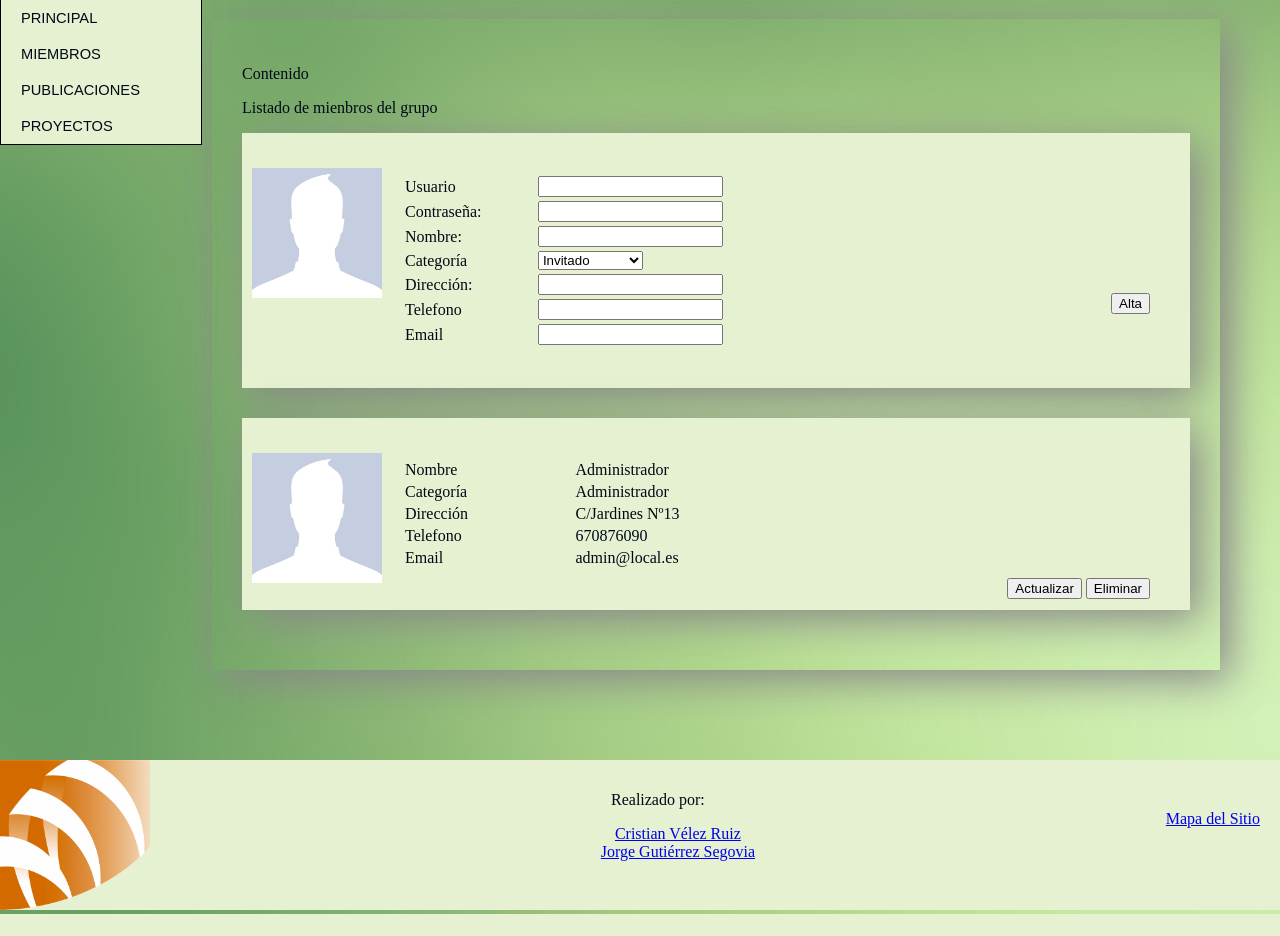
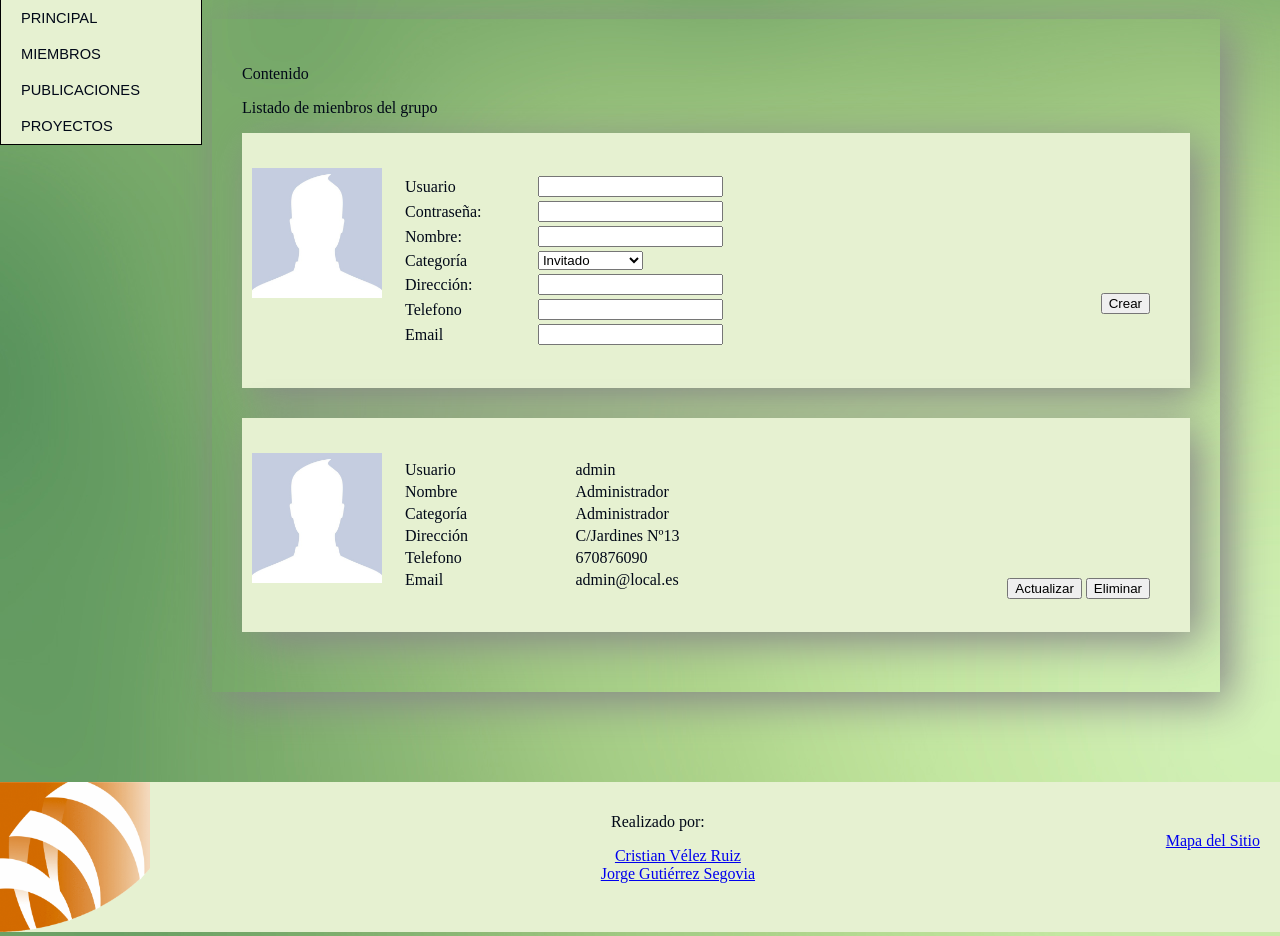
Before and after one commit to ainokila/ProyectoTW-WebInvestigacion, a PHP site: page /editar-usuarios.php in a window 1280 px wide. Shown: the part 81-1017 px from the top of the page. Before the commit the page ends 995 px from the top, so only its background shows below. Run offline with PHP 8.4, Linux system fonts and the light colour scheme; data comes from the database, SQL or seed files in the repository.

Commit message:
Todos los botones

```diff
--- a/php/editar-usuarios.php
+++ b/php/editar-usuarios.php
@@ -9,17 +9,122 @@
 
 
 ?>
+<?php
+	if (isset($_POST['accion']) && isset($_POST['id'])) {
+		switch ($_POST['accion']) {
+			case 'Eliminar': // Presentar formulario y pedir confirmación
+				$accion = 'Eliminar';
+				$db = BD_conexion();
+				BD_borrarMiembro($db,$_POST['id']);
+				BD_desconexion($db);
+				header('Location: ../php/editar-usuarios.php');
+				break;
+			case 'Actualizar':
+				$db = BD_conexion();
+				$tabla = BD_getUsuario($db,$_POST['id']);
+				$consulta = $tabla[0];
+		    	$usuario = $_POST['id'];
+		    	$nombre = $consulta["nombre"];
+		    	$categoria = $consulta["categoria"];
+		    	$direccion = $consulta["direccion"];
+		    	$tel = $consulta["tel"];
+		    	$email = $consulta["email"];
 
-<?php
-	if(isset($_POST["alta"])){
-		$usuario = $_POST["usuario"];
+				echo<<<HTML
+<div class="principal-der">
+			<div id="miembros">
+				<p>Contenido</p>
+				<p>Listado de miembros del grupo</p>
+
+				<div class="miembro">
+					<div class="foto">
+						<img src="../img/perfil.jpg">
+					</div>
+
+					<div class="informacion">
+
+						<form action="./editar-usuarios.php" method="post">
+							<table border="0">
+				              <tr>
+				                <td>Usuario</td>
+				                <td><input type="text" name="usuario" value="$usuario"></td>
+				              </tr>
+
+				              <tr>
+				                <td>Nombre:</td>
+				                <td><input type="text" name="nombre" value="$nombre"></td>
+				              </tr>
+
+				             <tr>
+				                <td>Categoría</td>
+				                <td>
+				                	<select name="categoria" value="$categoria">
+				                		<option selected value="Invitado">Invitado</option>
+                						<option value="Catedratico">Catedratico</option>
+                						<option value="Titular">Titular</option>
+                						<option value="Investigador">Investigador</option>
+                						<option value="Administrador">Administrador</option>
+				                	</select>
+				                </td>
+				              </tr>
+
+				              <tr>
+				                <td>Dirección:</td>
+				                <td><input type="text" name="direccion" value="$direccion"></td>
+				              </tr>
+				             <tr>
+				                <td>Telefono</td>
+				                <td><input type="tel" name="tel" value="$tel"></td>
+				              </tr>
+
+				              <tr>
+				                <td>Email</td>
+				                <td><input type="email" name="email" value="$email"></td>
+				              </tr>
+
+				              	<form action="../php/editar-usuarios.php" method="post">
+	            					<div class="opcion">
+	            						<input type='hidden' name='id' value="$usuario">
+					              		<input type="submit" name="accion" value="Sobreescribir">
+					              		<input type="submit" name="accion" value="Cancelar">
+					              	</div>
+					              	</div>
+	            				</form>
+
+	            			</table>
+            			</form>
+					</div>
+
+				</div>
+				<div class="clear"></div>
+HTML;
+				break;
+
+			case 'Sobreescribir':
+				$db = BD_conexion();
+		    	$usuario = $_POST['usuario'];
+		    	$nombre = $_POST["nombre"];
+		    	$categoria = $_POST["categoria"];
+		    	$direccion = $_POST["direccion"];
+		    	$tel = $_POST["tel"];
+		    	$email = $_POST["email"];
+				BD_updateMiembro($db,$usuario,$nombre,$categoria,$direccion,$tel,$email);
+				BD_desconexion($db);
+				header('Location: ../php/editar-usuarios.php');
+				break;
+
+			case 'Cancelar':
+				header('Location: ../php/editar-usuarios.php');
+				break;
+
+			case 'Crear':
+		    	$usuario = $_POST['usuario'];
 				$pass = $_POST["pass"];
 		    	$nombre = $_POST["nombre"];
 		    	$tipo = $_POST["tipo"];
 		    	$direccion = $_POST["direccion"];
 		    	$telefono = $_POST["telefono"];
 		    	$email = $_POST["email"];
-
 				if($usuario != null && $pass != null && $nombre != null && $tipo != null && $direccion != null && $telefono != null && $email != null){
 					$permisos = 1;
 					$db = BD_conexion();
@@ -29,8 +134,12 @@
 					BD_insertUsuario($db, $usuario, $pass , $nombre, $tipo, $direccion, $telefono, $email,$permisos);
 					BD_desconexion($db);
 				}
+				header('Location: ../php/editar-usuarios.php');
+				break;
 		}
-?>
+	}else{
+		echo<<<HTML
+
 
 <div class="principal-der">
 			<div id="miembros">
@@ -89,7 +198,8 @@
 				              </tr>
 
 				              <div class="opcion">
-									<input type="submit" name="alta" value = "Alta">
+	            					<input type='hidden' name='id' value="default">
+									<input type="submit" name="accion" value = "Crear">
 				              </div>
 
 	            			</table>
@@ -98,6 +208,10 @@
 
 				</div>
 				<div class="clear"></div>
+HTML;
+	}
+?>
+
 <?php
 
 	$db = BD_conexion();
@@ -105,6 +219,7 @@
 	BD_desconexion($db);
 
 	foreach ($tabla as $valor) {
+    	$usuario = $valor["usuario"];
     	$nombre = $valor["nombre"];
     	$categoria = $valor["categoria"];
     	$direccion = $valor["direccion"];
@@ -120,6 +235,10 @@ echo <<< HTML
 					<div class="informacion">
 
 						<table border="0">
+							<tr>
+			                <td>Usuario</td>
+			                <td>$usuario</td>
+			              </tr
 			              <tr>
 			                <td>Nombre</td>
 			                <td>$nombre</td>
@@ -143,10 +262,11 @@ echo <<< HTML
 			                <td>$email</td>
 			              </tr>
 
-			              	<form action="../php/procesa-usuario.php" method="get">
+			              	<form action="../php/editar-usuarios.php" method="post">
             					<div class="opcion">
-				              		<input type="submit" name="actualizar" value="Actualizar">
-				              		<input type="submit" name="eliminar" value="Eliminar">
+	            					<input type='hidden' name='id' value="$usuario">
+				              		<input type="submit" name="accion" value="Actualizar">
+				              		<input type="submit" name="accion" value="Eliminar">
 				              	</div>
             				</form>
 
--- a/php/include/sesion.php
+++ b/php/include/sesion.php
@@ -358,7 +358,7 @@ function BD_insertUsuario($db, $user, $pass , $nombre, $tipo, $direccion, $telef
 }
 
 function BD_getUsuario($db, $user) {
-	$res = mysqli_query($db, "SELECT usuario,password,privilegios FROM miembros
+	$res = mysqli_query($db, "SELECT usuario, password, nombre,categoria,direccion,tel,email,privilegios FROM miembros
 	WHERE usuario = '$user' ");
 	if ($res) { // Si no hay error
 		if (mysqli_num_rows($res)>0) { // Si hay alguna tupla de respuesta
@@ -374,7 +374,7 @@ return $tabla;
 }
 
 function BD_getMiembros($db) {
-	$res = mysqli_query($db, "SELECT nombre,categoria,direccion,tel,email FROM miembros");
+	$res = mysqli_query($db, "SELECT usuario, nombre,categoria,direccion,tel,email FROM miembros");
 	if ($res) { // Si no hay error
 		if (mysqli_num_rows($res)>0) { // Si hay alguna tupla de respuesta
 			$tabla = mysqli_fetch_all($res,MYSQLI_ASSOC);
@@ -387,4 +387,26 @@ function BD_getMiembros($db) {
 	}
 return $tabla;
 }
+
+function BD_borrarMiembro($db,$user){
+	$res = mysqli_query($db, "DELETE FROM miembros WHERE usuario = '$user'");
+	if ($res) { // Si no hay error
+		return true;
+		mysqli_free_result($res); // Liberar memoria de la consulta
+	} else { // Error en la consulta
+		echo $res;
+		return false;
+	}
+}
+
+function BD_updateMiembro($db,$usuario,$nombre,$categoria,$direccion,$tel,$email,$privilegios){
+	$res = mysqli_query($db, "UPDATE miembros SET nombre = '$nombre', categoria = '$categoria', direccion ='$direccion', tel = '$tel',email = '$email',privilegios = '$privilegios' WHERE usuario = '$usuario' ");
+	if ($res) { // Si no hay error
+		return true;
+		mysqli_free_result($res); // Liberar memoria de la consulta
+	} else { // Error en la consulta
+		echo $res;
+		return false;
+	}
+}
 ?>
```
Lines whose indentation alone changed are shown as unchanged.
